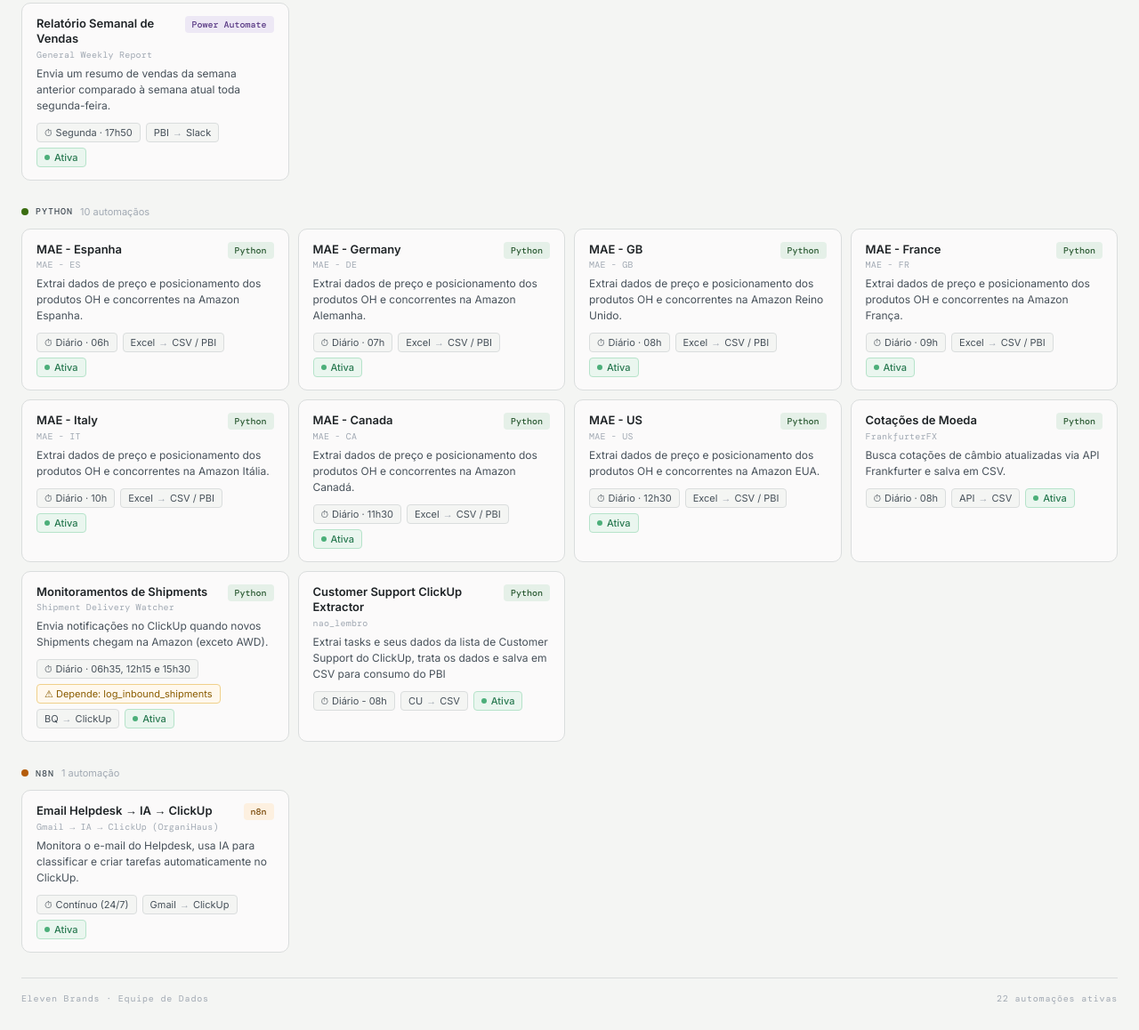
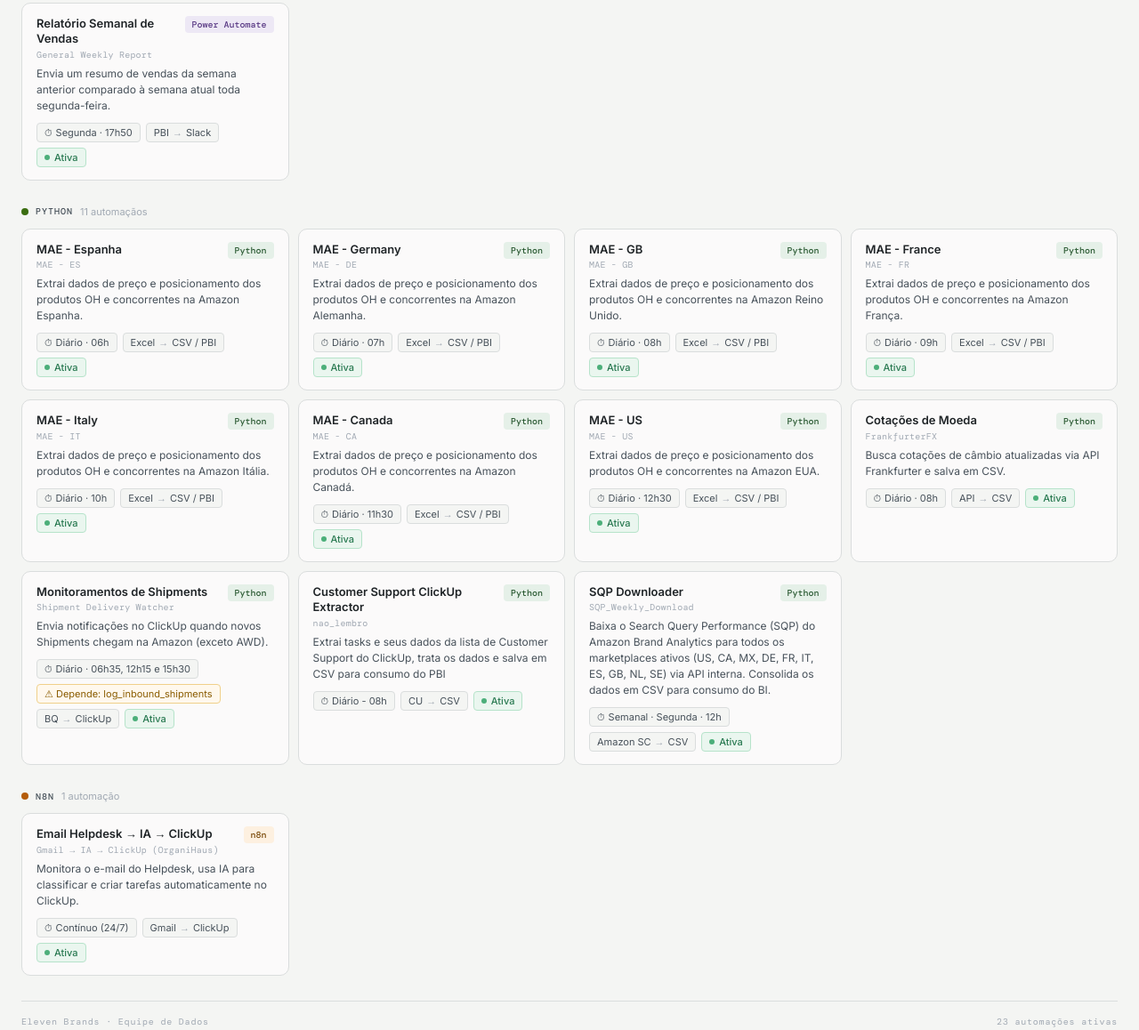
Before and after one commit to Eleven-Brands/eleven-brands-ai-docs, a plain HTML site: page docs/11_brands/operacional/automations.html in a window 1280 px wide. Shown: the part 765-1923 px from the top of the page at 89% size. Drawn offline with nearby package versions, Linux system fonts and the light colour scheme.

Commit message:
Add SQP Downloader to automations page (#24)

```diff
--- a/docs/11_brands/operacional/automations.html
+++ b/docs/11_brands/operacional/automations.html
@@ -203,7 +203,7 @@
     <div class="section-header">
       <div class="section-dot" style="background:#3B6D11;"></div>
       <span class="section-name">Python</span>
-      <span class="section-count">10 automaçãos</span>
+      <span class="section-count">11 automaçãos</span>
     </div>
     <div class="grid">
     <div class="card">
@@ -357,6 +357,21 @@
         <span class="chip-status">Ativa</span>
       </div>
     </div>
+    <div class="card">
+      <div class="card-top">
+        <div class="card-names">
+          <div class="card-name">SQP Downloader</div>
+          <div class="card-id">SQP_Weekly_Download</div>
+        </div>
+        <span class="badge badge-py">Python</span>
+      </div>
+      <div class="card-desc">Baixa o Search Query Performance (SQP) do Amazon Brand Analytics para todos os marketplaces ativos (US, CA, MX, DE, FR, IT, ES, GB, NL, SE) via API interna. Consolida os dados em CSV para consumo do BI.</div>
+      <div class="card-meta">
+        <span class="chip"><span>⏱</span> Semanal · Segunda · 12h</span>
+        <span class="io-flow">Amazon SC <span class="io-arrow">→</span> CSV</span>
+        <span class="chip-status">Ativa</span>
+      </div>
+    </div>
     </div>
   </div>
 
@@ -386,7 +401,7 @@
   </div>
 <div class="page-footer">
   <span class="footer-text">Eleven Brands · Equipe de Dados</span>
-  <span class="footer-text">22 automações ativas</span>
+  <span class="footer-text">23 automações ativas</span>
 </div>
 </body>
 </html>
```
